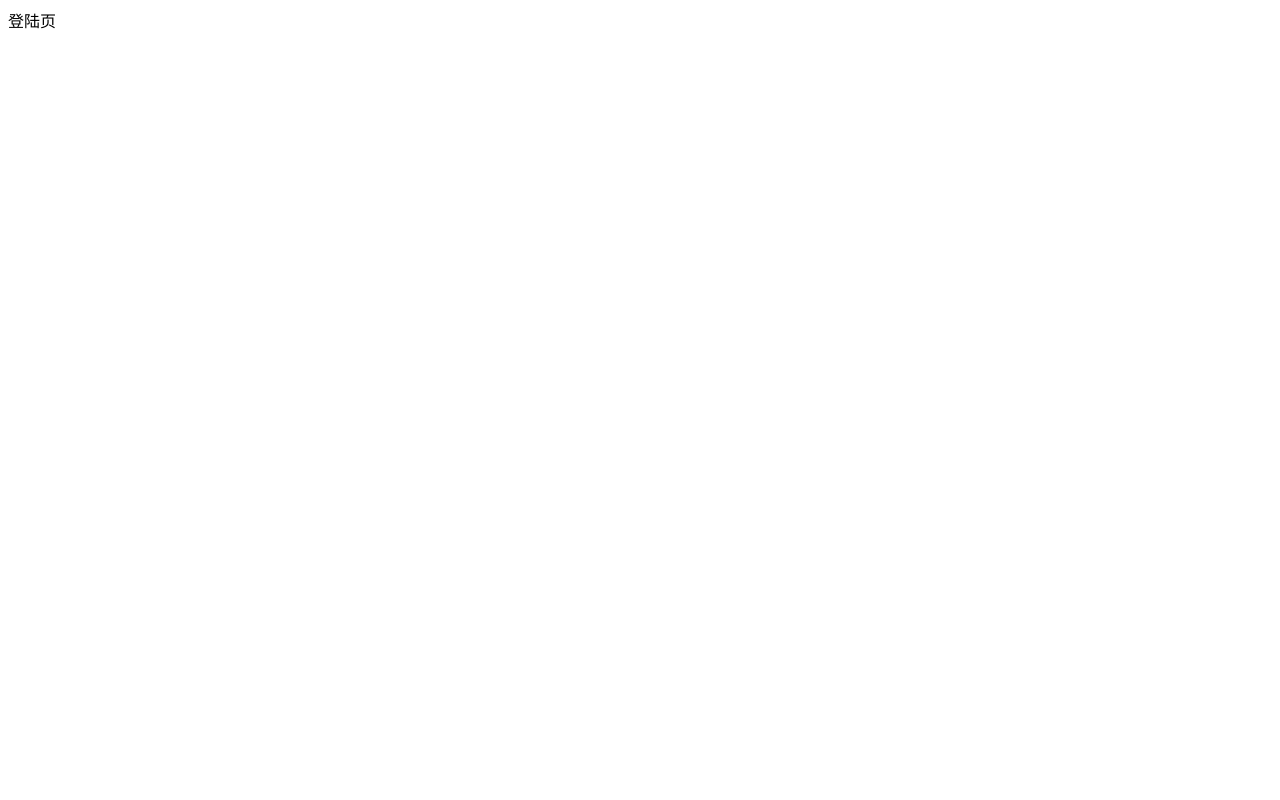
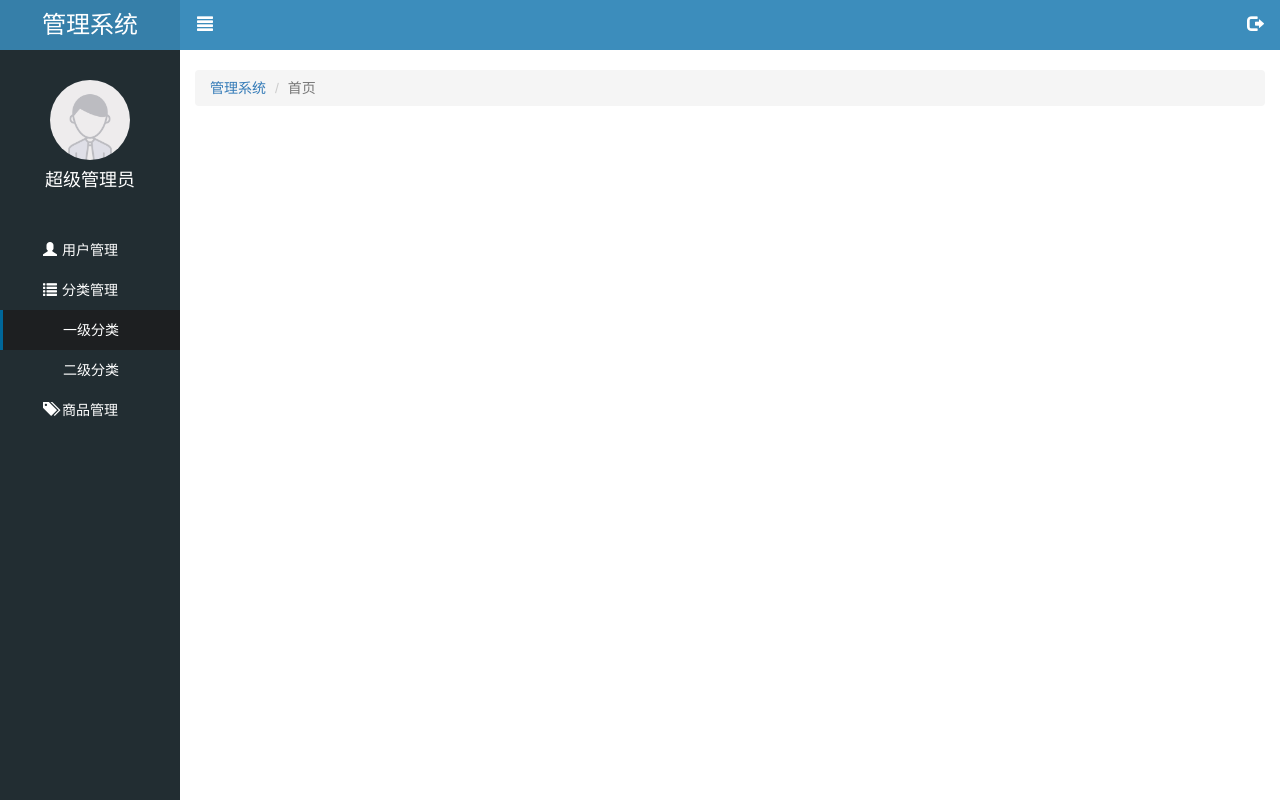
Before and after one commit to 1123745939/letao, a website: page public/back/index.html in a window 1280 px wide. Drawn offline with Linux system fonts and the light colour scheme.

Commit message:
静态公共部分完成

```diff
--- a/public/back/css/common.css
+++ b/public/back/css/common.css
@@ -1,3 +1,19 @@
+
+html, body {
+    height: 100%;
+}
+a,
+a:link,
+a:active,
+a:visited
+a:hover {
+    text-decoration: none;
+}
+ul {
+    text-decoration: none;
+    padding: 0;
+    margin: 0;
+}
 .body-bg {
     background-color: #222D32;
 }
@@ -7,6 +23,88 @@
     font-size: 20px;
     text-align: center;
 }
+.mt-20 {
+    margin-top: 20px;
+}
 .mt-150 {
     margin-top: 150px;
 }
+.aside {
+    width: 180px;
+    height: 100%;
+    background-color: #222D32;
+    position: fixed;
+    top: 0;
+    left: 0;
+    z-index: 999;
+}
+.aside .brand {
+    width: 100%;
+    height: 50px;
+    line-height: 50px;
+    text-align: center;
+    background-color: #367FA9;
+    font-size: 24px;
+}
+.aside .brand a {
+    color: #fff;
+}
+.aside .user {
+    height: 180px;
+    padding-top: 30px;
+}
+.aside .user img {
+    width: 80px;
+    height: 80px;
+    border-radius: 50%;
+    display: block;
+    margin: 0 auto;
+}
+.aside .user p {
+    width: 100%;
+    height: 40px;
+    line-height: 40px;
+    font-size: 18px;
+    text-align: center;
+    color: #fff;
+}
+.aside .nav i {
+    margin-right: 5px;
+}
+.aside .nav a {
+    display: block;
+    width: 100%;
+    height: 40px;
+    line-height: 40px;
+    color: #fff;
+    padding-left: 40px;
+    border-left: 3px solid transparent;
+}
+.aside .nav .current {
+    background-color: #1D1F21;
+    border-left: 3px solid #069;
+}
+.aside .nav .child a{
+    padding-left: 60px;
+}
+.main {
+    padding-left: 180px;
+    padding-top: 50px;
+}
+.main .topbar {
+    height: 50px;
+    width: 100%;
+    background-color: #3C8DBC;
+    position: fixed;
+    top: 0;
+    left: 0;
+    padding-left: 180px;
+}
+.main .topbar a {
+    width: 50px;
+    height: 50px;
+    line-height: 50px;
+    text-align: center;
+    color: #fff;
+    font-size: 16px;
+}
--- a/public/back/index.html
+++ b/public/back/index.html
@@ -4,9 +4,57 @@
     <meta charset="UTF-8">
     <meta name="viewport" content="width=device-width, initial-scale=1.0">
     <meta http-equiv="X-UA-Compatible" content="ie=edge">
-    <title>Document</title>
+    <link rel="stylesheet" href="./lib/bootstrap/css/bootstrap.css">
+    <link rel="stylesheet" href="./lib/bootstrap-validator/css/bootstrapValidator.min.css">
+    <link rel="stylesheet" href="./lib/nprogress/nprogress.css">
+    <link rel="stylesheet" href="./css/common.css">
+    <title>乐淘电商</title>
 </head>
 <body>
-    登陆页
+    <!-- 左侧侧边栏 -->
+    <div class="aside">
+        <!-- 标题 -->
+        <div class="brand">
+            <a href="#">管理系统</a>
+        </div>
+        <!-- 用户信息 -->
+        <div class="user">
+            <img src="./images/default.png" alt="">
+            <p>超级管理员</p>
+        </div>
+        <!-- 导航 -->
+        <div class="nav">
+            <ul>
+                <li><a href="#"><i class="glyphicon glyphicon-user"></i><span>用户管理</span></a></li>
+                <li>
+                    <a href="#"><i class="glyphicon glyphicon-list"></i><span>分类管理</span></a>
+                    <div class="child">
+                        <a href="#" class="current">一级分类</a>
+                        <a href="#">二级分类</a>
+                    </div>
+                </li>
+                <li><a href="#"><i class="glyphicon glyphicon-tags"></i><span>商品管理</span></a></li>
+            </ul>
+        </div>
+    </div>
+    <div class="main">
+        <!-- 头部topbar -->
+        <div class="topbar">
+            <a href="#" class="pull-left icon-menu"><i class="glyphicon glyphicon-align-justify"></i></a>
+            <a href="#" class="pull-right icon-logout"><i class="glyphicon glyphicon-log-out"></i></a>
+        </div>
+        <div class="container-fluid">
+            <ol class="breadcrumb mt-20">
+                <li><a href="index.html">管理系统</a></li>
+                <li class="active">首页</li>
+            </ol>
+        </div>
+    </div>
+<script src="./lib/jquery/jquery.min.js"></script>
+<script src="./lib/bootstrap/js/bootstrap.min.js"></script>
+<script src="./lib/bootstrap-validator/js/bootstrapValidator.min.js"></script>
+<script src="./lib/nprogress/nprogress.js"></script>
+<script src="./js/common.js"></script>
+<script src="./js/index.js"></script>
 </body>
 </html>
```
Also changed, not shown: public/back/images/default.png (added), public/back/images/none.png (added), public/back/js/index.js (added).
